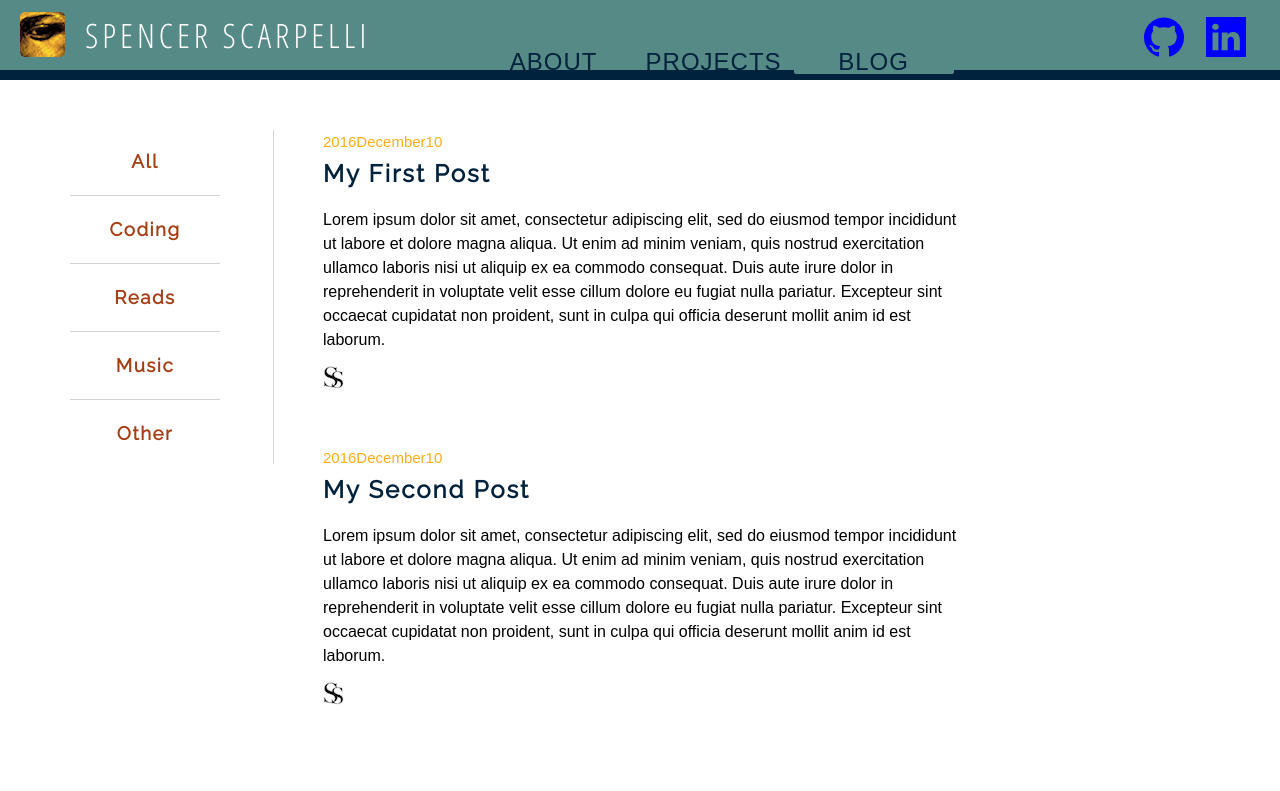
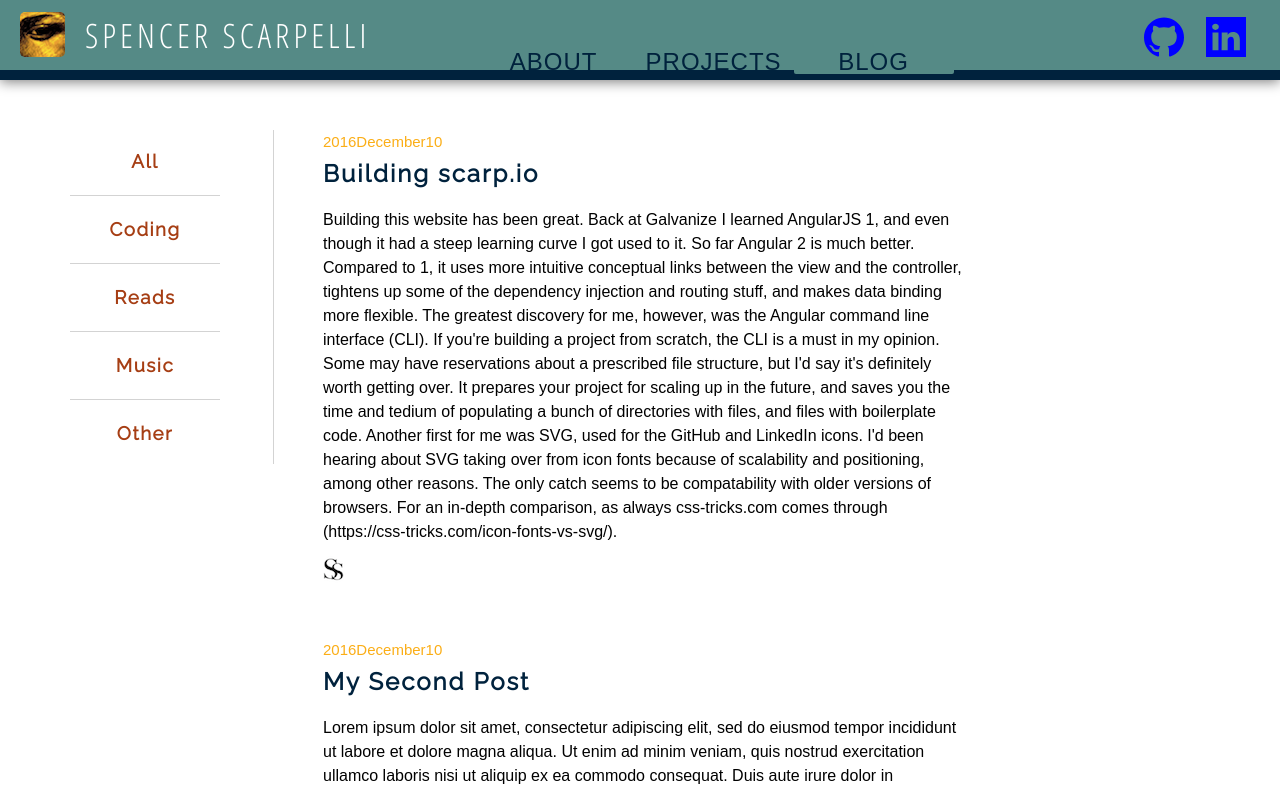
Before and after one commit to spencerscarpelli/spencer-scarpelli, an Angular app: page /blog in a window 1280 px wide. Shown: the top 791 px of the page. Built offline with nearby package versions, Linux system fonts and the light colour scheme.

Commit message:
clean up data service

```diff
--- a/src/app/blog/blogPosts.ts
+++ b/src/app/blog/blogPosts.ts
@@ -5,8 +5,8 @@ export const BLOGPOSTS: BlogPost[] = [
     id: 1,
     date: new Date(),
     category: 'Coding',
-    title: 'My First Post',
-    content: 'Lorem ipsum dolor sit amet, consectetur adipiscing elit, sed do eiusmod tempor incididunt ut labore et dolore magna aliqua. Ut enim ad minim veniam, quis nostrud exercitation ullamco laboris nisi ut aliquip ex ea commodo consequat. Duis aute irure dolor in reprehenderit in voluptate velit esse cillum dolore eu fugiat nulla pariatur. Excepteur sint occaecat cupidatat non proident, sunt in culpa qui officia deserunt mollit anim id est laborum.'
+    title: 'Building scarp.io',
+    content: 'Building this website has been great. Back at Galvanize I learned AngularJS 1, and even though it had a steep learning curve I got used to it. So far Angular 2 is much better. Compared to 1, it uses more intuitive conceptual links between the view and the controller, tightens up some of the dependency injection and routing stuff, and makes data binding more flexible. The greatest discovery for me, however, was the Angular command line interface (CLI). If you\'re building a project from scratch, the CLI is a must in my opinion. Some may have reservations about a prescribed file structure, but I\'d say it\'s definitely worth getting over. It prepares your project for scaling up in the future, and saves you the time and tedium of populating a bunch of directories with files, and files with boilerplate code. Another first for me was SVG, used for the GitHub and LinkedIn icons. I\'d been hearing about SVG taking over from icon fonts because of scalability and positioning, among other reasons. The only catch seems to be compatability with older versions of browsers. For an in-depth comparison, as always css-tricks.com comes through (https://css-tricks.com/icon-fonts-vs-svg/).'
   },
   {
     id: 2,
--- a/src/app/data.service.ts
+++ b/src/app/data.service.ts
@@ -3,16 +3,11 @@ import { PROJECTS } from './projects/projects';
 import { BLOGPOSTS } from './blog/blogPosts';
 import { Injectable } from '@angular/core';
 import { Subject } from 'rxjs/Subject';
+import { HttpModule } from '@angular/http';
+import 'rxjs/add/operator/map';
 
 @Injectable()
 export class DataService {
-  private currentPageSource = new Subject<string>();
-
-  currentPage$ = this.currentPageSource.asObservable();
-
-  setPage(page: string) {
-    this.currentPageSource.next(page);
-  }
 
   getTopics() {
     return APPTOPICS;
--- a/src/styles.css
+++ b/src/styles.css
@@ -77,6 +77,7 @@ h4 {
 .banner {
   height: 70px;
   width: 100%;
+  box-shadow: 0px 12px 12px gray;
 }
 
 .eye-logo {
@@ -130,6 +131,7 @@ h4 {
   height: 74px;
   border-bottom-left-radius: 2px;
   border-bottom-right-radius: 2px;
+  /*box-shadow: inset 0px 0px 12px #406966;*/
 }
 
 .banner-nav-tab:hover {
```
